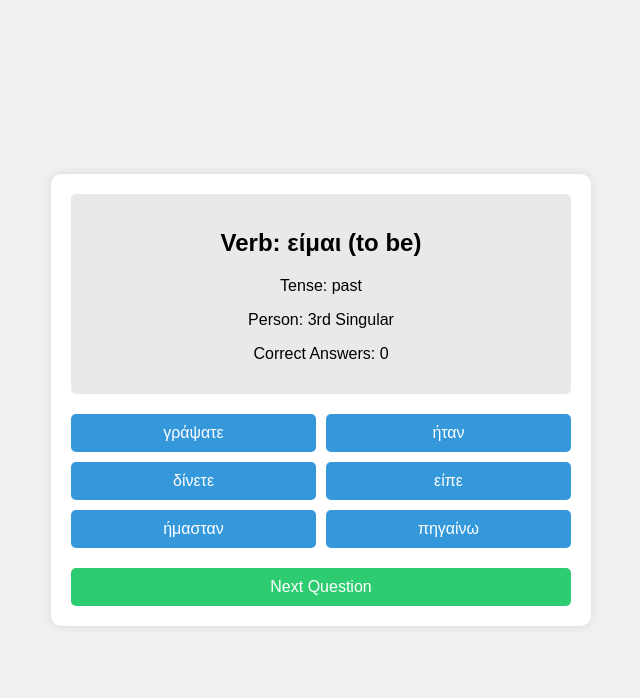
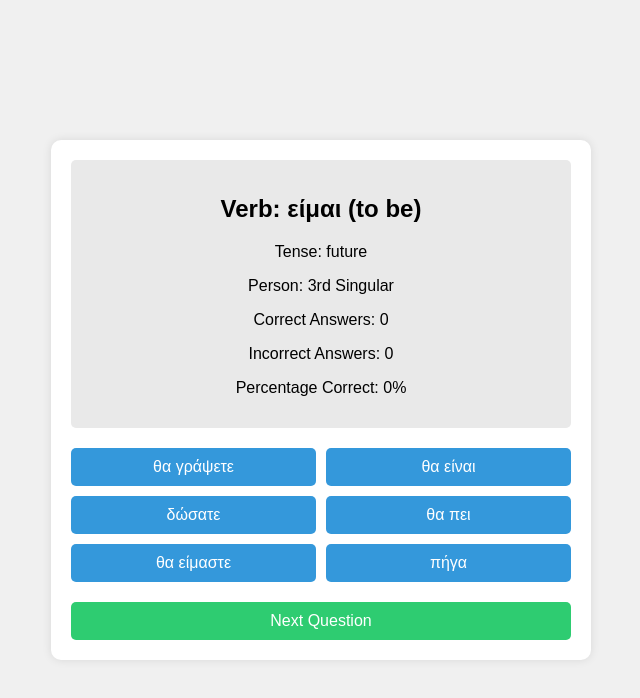
Before and after one commit to Stathy01/Stathy01.github.io, a plain HTML site: page index.html in a window 1280 px wide. Shown: the whole page, without its empty margins (319-959 px from the left). Drawn offline with Linux system fonts and the light colour scheme.

Commit message:
Add files via upload
updated tenses and wrong counter

```diff
--- a/index.html
+++ b/index.html
@@ -58,6 +58,8 @@
         }
         .correct { color: green; }
         .incorrect { color: red; }
+        .correct-btn { background-color: green !important; }
+        .incorrect-btn { background-color: red !important; }
     </style>
 </head>
 <body>
@@ -67,6 +69,8 @@
             <p id="tense">Tense: </p>
             <p id="person">Person: </p>
             <p id="score">Correct Answers: 0</p>
+            <p id="incorrect">Incorrect Answers: 0</p>
+            <p id="percentage">Percentage Correct: 0%</p>
         </div>
         <div class="options" id="options"></div>
         <div class="feedback" id="feedback"></div>
@@ -86,7 +90,7 @@
                         "2nd Plural": "είστε",
                         "3rd Plural": "είναι"
                     },
-                    past: {
+                    aorist: {
                         "1st Singular": "ήμουν",
                         "2nd Singular": "ήσουν",
                         "3rd Singular": "ήταν",
@@ -101,6 +105,18 @@
                         "1st Plural": "θα είμαστε",
                         "2nd Plural": "θα είστε",
                         "3rd Plural": "θα είναι"
+                    },
+                    imperfect: {
+                        "1st Singular": "ήμουν",
+                        "2nd Singular": "ήσουν",
+                        "3rd Singular": "ήταν",
+                        "1st Plural": "ήμασταν",
+                        "2nd Plural": "ήσασταν",
+                        "3rd Plural": "ήταν"
+                    },
+                    imperative: {
+                        "2nd Singular": "είσαι",
+                        "2nd Plural": "είστε"
                     }
                 }
             },
@@ -115,7 +131,7 @@
                         "2nd Plural": "λέτε",
                         "3rd Plural": "λένε"
                     },
-                    past: {
+                    aorist: {
                         "1st Singular": "είπα",
                         "2nd Singular": "είπες",
                         "3rd Singular": "είπε",
@@ -130,6 +146,18 @@
                         "1st Plural": "θα πούμε",
                         "2nd Plural": "θα πείτε",
                         "3rd Plural": "θα πουν"
+                    },
+                    imperfect: {
+                        "1st Singular": "έλεγα",
+                        "2nd Singular": "έλεγες",
+                        "3rd Singular": "έλεγε",
+                        "1st Plural": "λέγαμε",
+                        "2nd Plural": "λέγατε",
+                        "3rd Plural": "έλεγαν"
+                    },
+                    imperative: {
+                        "2nd Singular": "πες",
+                        "2nd Plural": "πείτε"
                     }
                 }
             },
@@ -144,7 +172,7 @@
                         "2nd Plural": "πηγαίνετε",
                         "3rd Plural": "πηγαίνουν"
                     },
-                    past: {
+                    aorist: {
                         "1st Singular": "πήγα",
                         "2nd Singular": "πήγες",
                         "3rd Singular": "πήγε",
@@ -159,6 +187,18 @@
                         "1st Plural": "θα πάμε",
                         "2nd Plural": "θα πάτε",
                         "3rd Plural": "θα πάνε"
+                    },
+                    imperfect: {
+                        "1st Singular": "πήγαινα",
+                        "2nd Singular": "πήγαινες",
+                        "3rd Singular": "πήγαινε",
+                        "1st Plural": "πηγαίναμε",
+                        "2nd Plural": "πηγαίνατε",
+                        "3rd Plural": "πήγαιναν"
+                    },
+                    imperative: {
+                        "2nd Singular": "πήγαινε",
+                        "2nd Plural": "πηγαίνετε"
                     }
                 }
             },
@@ -173,7 +213,7 @@
                         "2nd Plural": "κάνετε",
                         "3rd Plural": "κάνουν"
                     },
-                    past: {
+                    aorist: {
                         "1st Singular": "έκανα",
                         "2nd Singular": "έκανες",
                         "3rd Singular": "έκανε",
@@ -188,6 +228,18 @@
                         "1st Plural": "θα κάνουμε",
                         "2nd Plural": "θα κάνετε",
                         "3rd Plural": "θα κάνουν"
+                    },
+                    imperfect: {
+                        "1st Singular": "έκανα",
+                        "2nd Singular": "έκανες",
+                        "3rd Singular": "έκανε",
+                        "1st Plural": "κάναμε",
+                        "2nd Plural": "κάνατε",
+                        "3rd Plural": "έκαναν"
+                    },
+                    imperative: {
+                        "2nd Singular": "κάνε",
+                        "2nd Plural": "κάνετε"
                     }
                 }
             },
@@ -202,7 +254,7 @@
                         "2nd Plural": "γράφετε",
                         "3rd Plural": "γράφουν"
                     },
-                    past: {
+                    aorist: {
                         "1st Singular": "έγραψα",
                         "2nd Singular": "έγραψες",
                         "3rd Singular": "έγραψε",
@@ -217,6 +269,18 @@
                         "1st Plural": "θα γράψουμε",
                         "2nd Plural": "θα γράψετε",
                         "3rd Plural": "θα γράψουν"
+                    },
+                    imperfect: {
+                        "1st Singular": "έγραφα",
+                        "2nd Singular": "έγραφες",
+                        "3rd Singular": "έγραφε",
+                        "1st Plural": "γράφαμε",
+                        "2nd Plural": "γράφατε",
+                        "3rd Plural": "έγραφαν"
+                    },
+                    imperative: {
+                        "2nd Singular": "γράψε",
+                        "2nd Plural": "γράψτε"
                     }
                 }
             },
@@ -231,7 +295,7 @@
                         "2nd Plural": "δίνετε",
                         "3rd Plural": "δίνουν"
                     },
-                    past: {
+                    aorist: {
                         "1st Singular": "έδωσα",
                         "2nd Singular": "έδωσες",
                         "3rd Singular": "έδωσε",
@@ -246,12 +310,25 @@
                         "1st Plural": "θα δώσουμε",
                         "2nd Plural": "θα δώσετε",
                         "3rd Plural": "θα δώσουν"
+                    },
+                    imperfect: {
+                        "1st Singular": "έδινα",
+                        "2nd Singular": "έδινες",
+                        "3rd Singular": "έδινε",
+                        "1st Plural": "δίναμε",
+                        "2nd Plural": "δίνατε",
+                        "3rd Plural": "έδιναν"
+                    },
+                    imperative: {
+                        "2nd Singular": "δώσε",
+                        "2nd Plural": "δώστε"
                     }
                 }
             }
         ];
 
-        let score = 0;
+        let correctCount = 0;
+        let incorrectCount = 0;
         let currentVerb;
         let currentTense;
         let currentPerson;
@@ -270,10 +347,13 @@
             document.getElementById('verb').textContent = `Verb: ${currentVerb.infinitive}`;
             document.getElementById('tense').textContent = `Tense: ${currentTense}`;
             document.getElementById('person').textContent = `Person: ${currentPerson}`;
-            document.getElementById('score').textContent = `Correct Answers: ${score}`;
+            document.getElementById('score').textContent = `Correct Answers: ${correctCount}`;
+            document.getElementById('incorrect').textContent = `Incorrect Answers: ${incorrectCount}`;
+            document.getElementById('percentage').textContent = `Percentage Correct: ${calculatePercentage(correctCount, incorrectCount)}%`;
             document.getElementById('feedback').textContent = ''; // Reset feedback text
 
             generateOptions();
+            resetButtonColors();
         }
 
         function generateOptions() {
@@ -294,24 +374,41 @@
                 const button = document.createElement('button');
                 button.classList.add('option');
                 button.textContent = option;
-                button.onclick = () => checkAnswer(option);
+                button.onclick = () => checkAnswer(button, option);
                 optionsContainer.appendChild(button);
             });
         }
 
-        function checkAnswer(answer) {
+        function checkAnswer(button, answer) {
             const feedback = document.getElementById('feedback');
             if (answer === correctAnswer) {
-                score++;
+                correctCount++;
                 feedback.textContent = 'Correct!';
                 feedback.classList.add('correct');
                 feedback.classList.remove('incorrect');
+                button.classList.add('correct-btn');
             } else {
+                incorrectCount++;
                 feedback.textContent = 'Incorrect!';
                 feedback.classList.add('incorrect');
                 feedback.classList.remove('correct');
+                button.classList.add('incorrect-btn');
             }
-            document.getElementById('score').textContent = `Correct Answers: ${score}`;
+            document.getElementById('score').textContent = `Correct Answers: ${correctCount}`;
+            document.getElementById('incorrect').textContent = `Incorrect Answers: ${incorrectCount}`;
+            document.getElementById('percentage').textContent = `Percentage Correct: ${calculatePercentage(correctCount, incorrectCount)}%`;
+        }
+
+        function resetButtonColors() {
+            const buttons = document.querySelectorAll('.option');
+            buttons.forEach(button => {
+                button.classList.remove('correct-btn', 'incorrect-btn');
+            });
+        }
+
+        function calculatePercentage(correct, incorrect) {
+            const total = correct + incorrect;
+            return total === 0 ? 0 : ((correct / total) * 100).toFixed(2);
         }
 
         generateNewQuestion();
```
